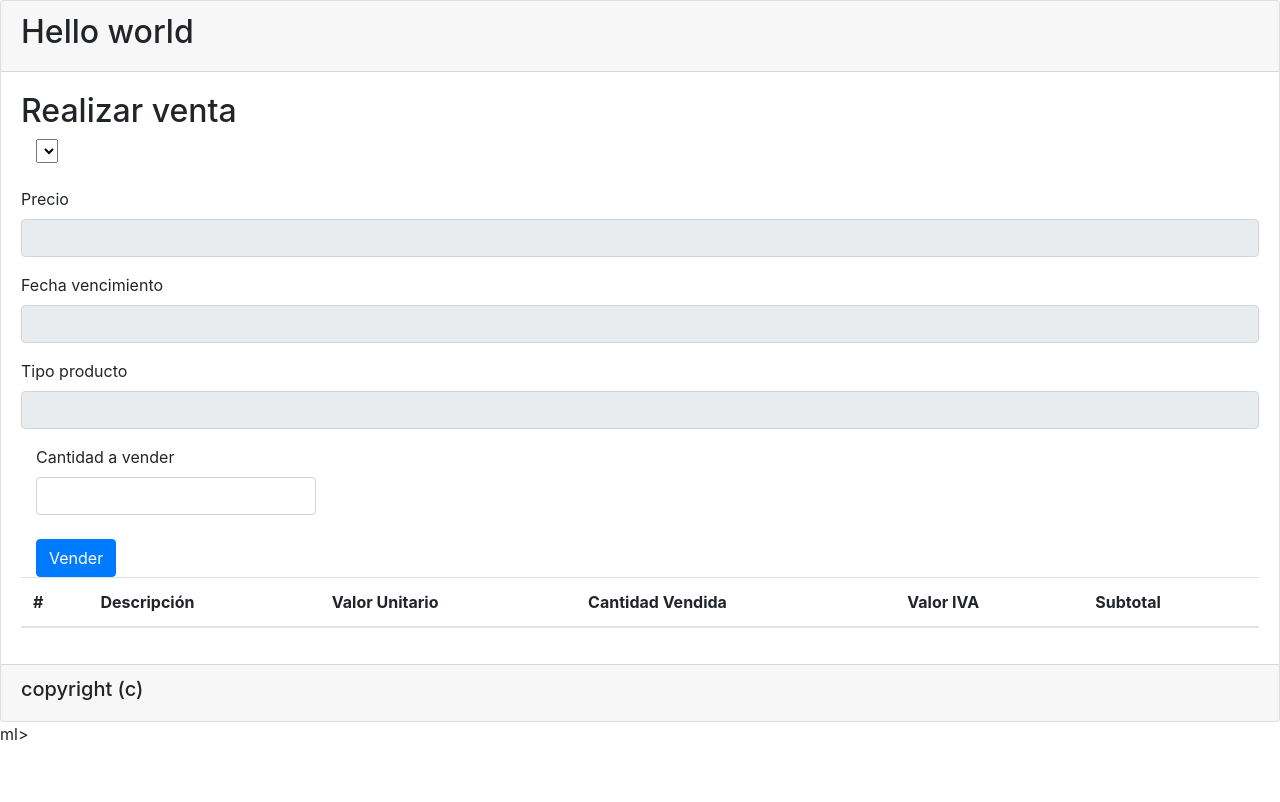
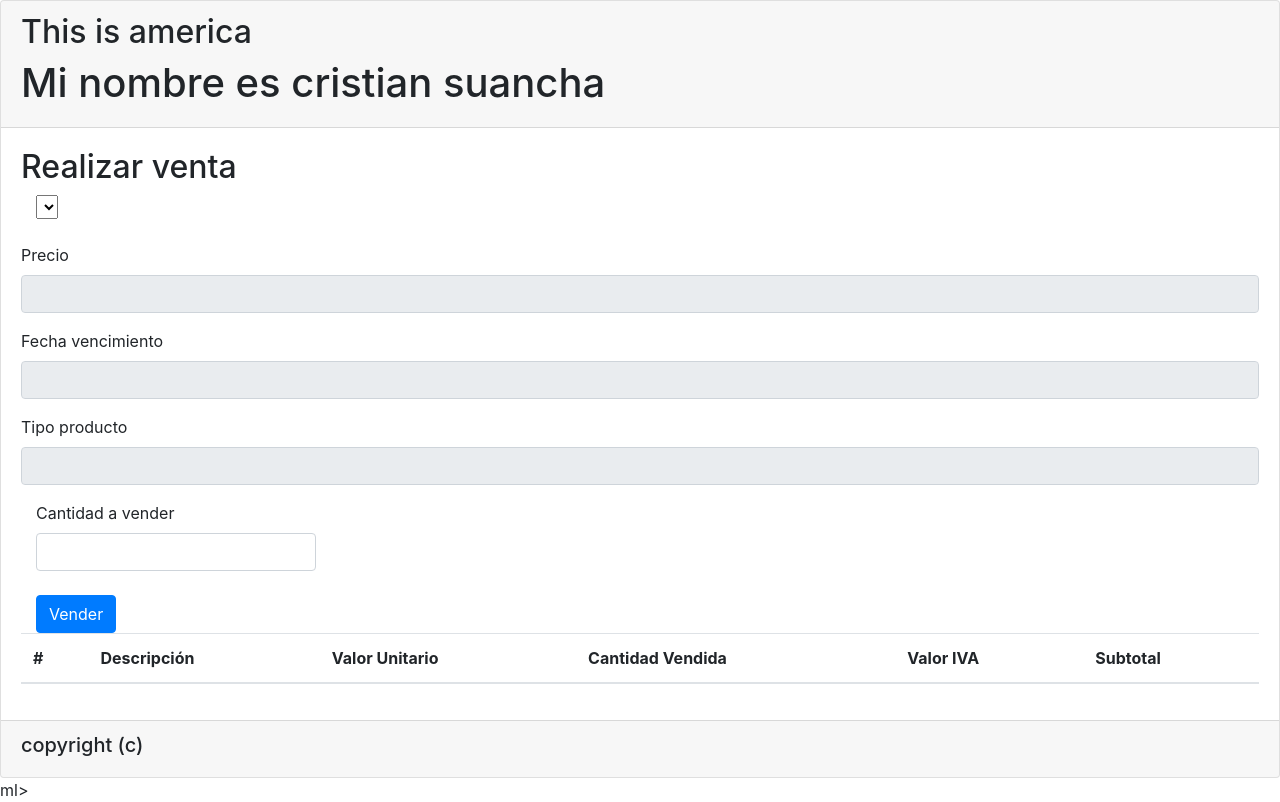
Before and after one commit to Cristian66333/prueba, a plain HTML site: page index.html in a window 1280 px wide. Drawn offline with nearby package versions, Linux system fonts and the light colour scheme; a script that the page names is missing.

Commit message:
Cambio 2

```diff
--- a/index.html
+++ b/index.html
@@ -11,7 +11,8 @@
 
     <div class="card">
         <div class="card-header">
-                <h2>Hello world</h2>
+                <h2>This is america</h2>
+                <h1>Mi nombre es cristian suancha</h1>
         </div>
         <div class="card-body" >
                 <h2>Realizar venta</h1>
```
